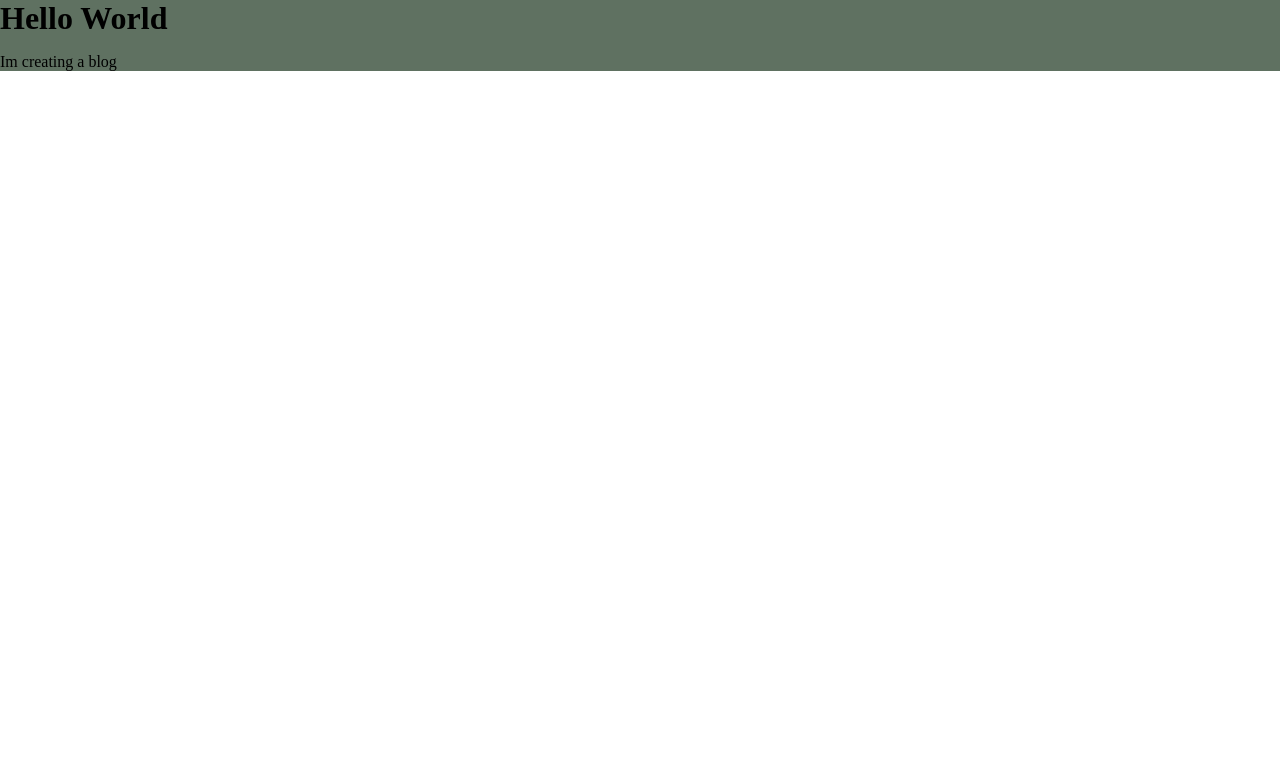
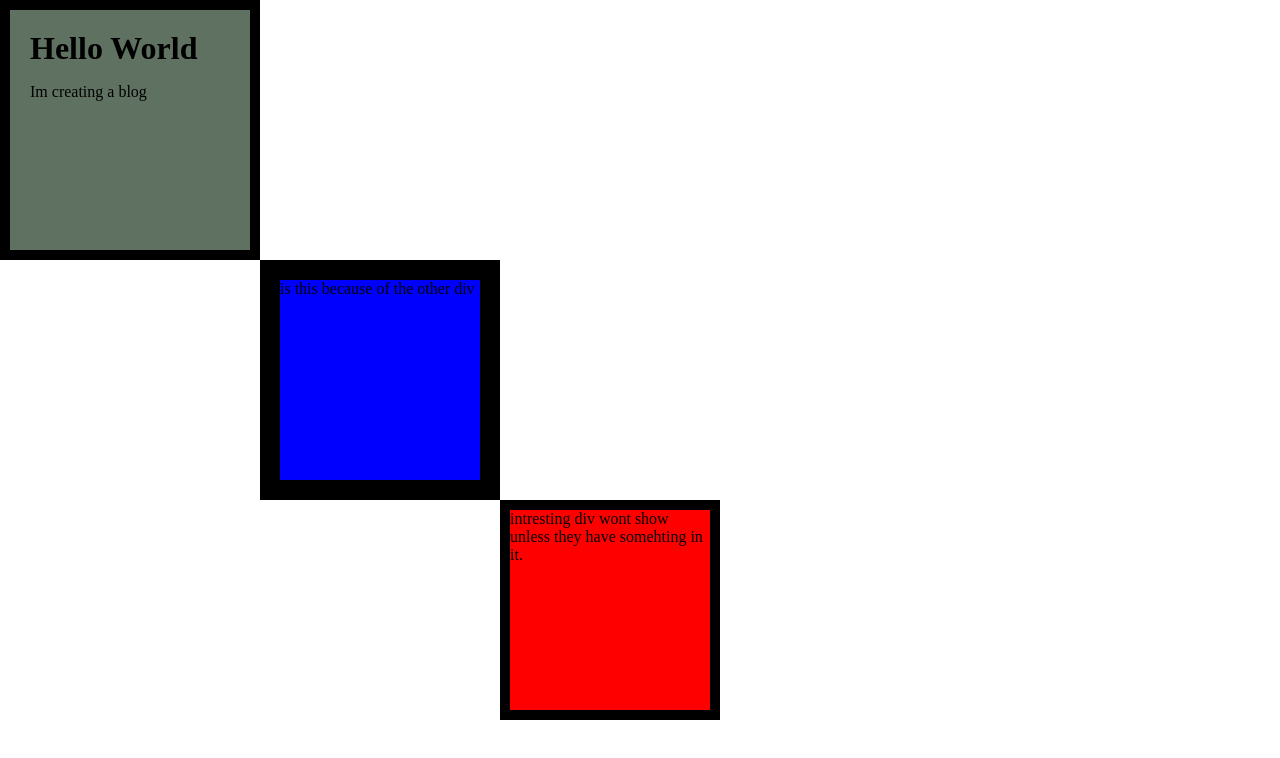
Before and after one commit to umarz14/dailyBlog, a plain HTML site: page index.html in a window 1280 px wide. Drawn offline with Linux system fonts and the light colour scheme.

Commit message:
css challenge1

```diff
--- a/css/style.css
+++ b/css/style.css
@@ -1,14 +1,34 @@
 body {
-    margin-left: 0px;
-    margin-top: 0px;
-    margin-right: 0px;
-    margin-bottom: 0px;
-}
-div {
-    background-color: #5F7161;
+    margin: 0px;
 }
 
 h1 {
     margin-top: 0px;
     margin-bottom: 0px;
 }
+
+.top {
+    background-color: #5F7161;
+    border: solid 10px;
+    border-color: black;
+    height: 200px;
+    padding: 20px;
+    width: 200px;
+
+}
+
+.post {
+    background-color: blue;
+    border: solid 20px;
+    height: 200px;
+    margin-left: 260px;
+    width: 200px;
+}
+
+.comments {
+    background-color: red;
+    border: solid 10px;
+    height: 200px;
+    margin-left: 500px;
+    width: 200px;
+}
--- a/index.html
+++ b/index.html
@@ -8,10 +8,16 @@
     <link rel="icon" href="favicon.ico">
 </head>
 <body>
-    <div>
+    <div class="top">
         <h1>Hello World</h1>
         <p>Im creating a blog</p>
 
     </div>
+    <div class="post">
+        is this because of the other div
+    </div>
+    <div class="comments">
+        intresting div  wont show unless they have somehting in it.
+    </div>
 </body>
 </html>
```
